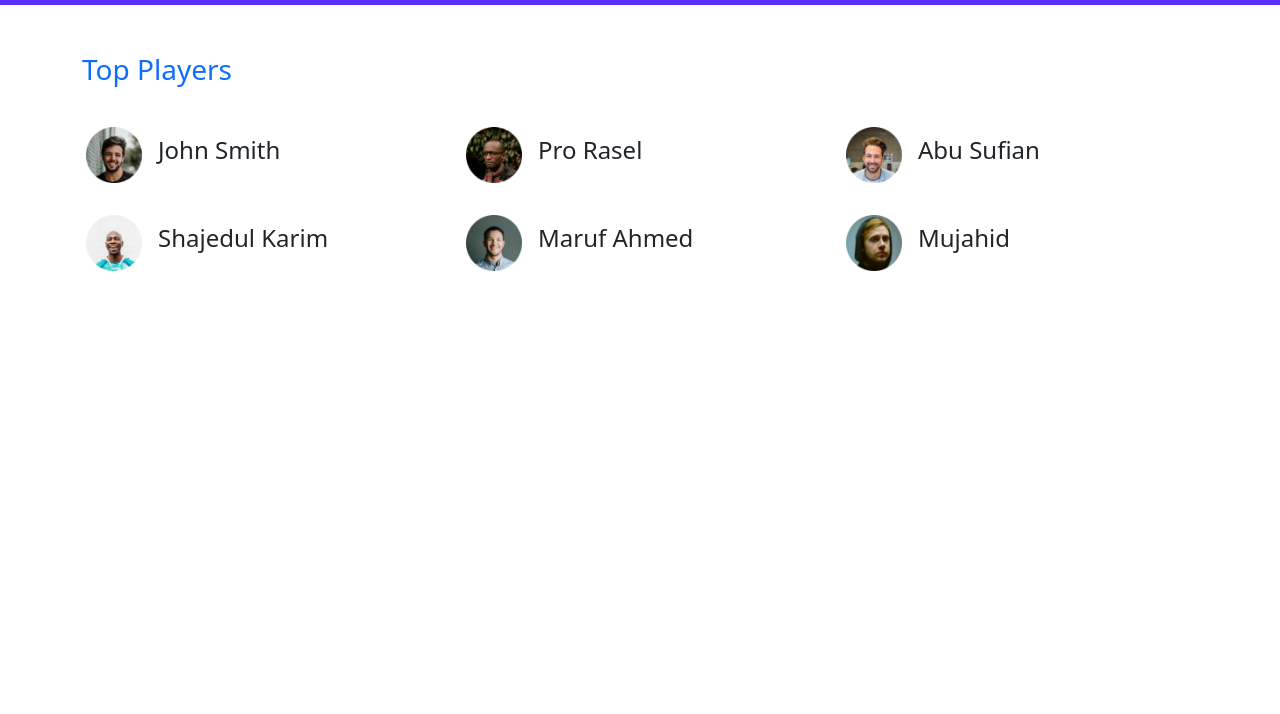
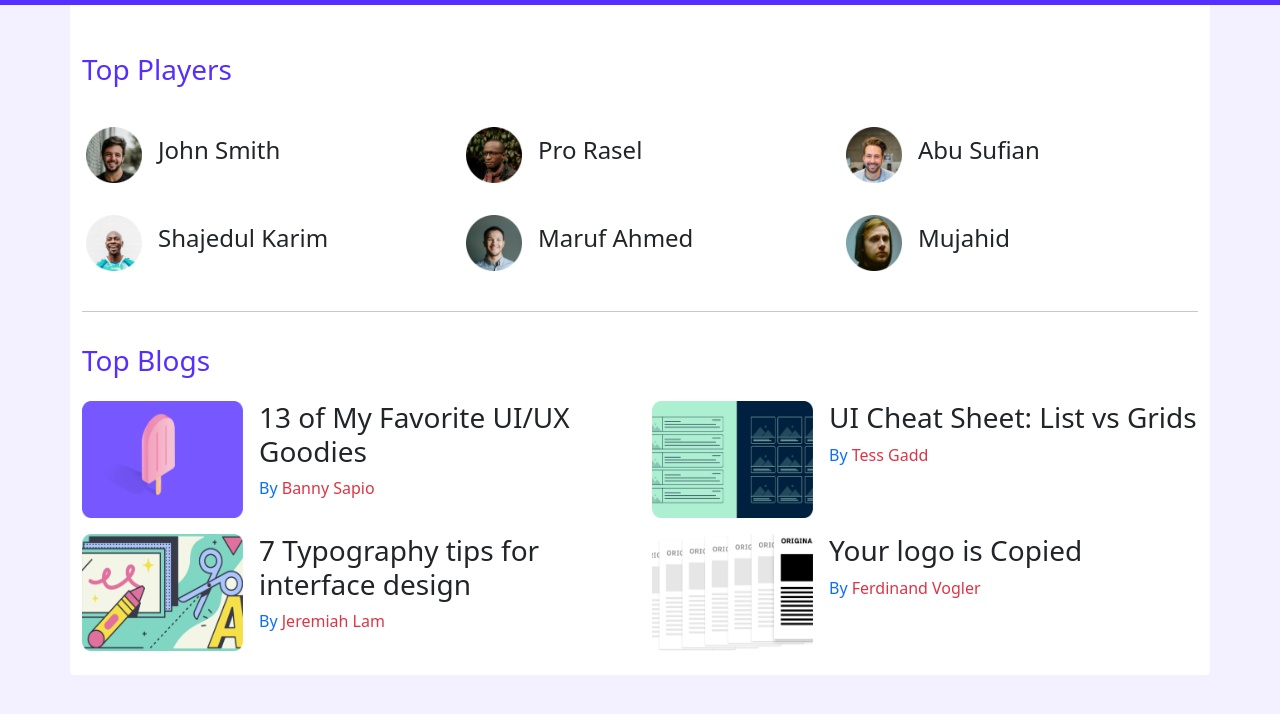
Before and after one commit to Mehdi39/Leader-Board-Bootstrap, a plain HTML site: page index.html in a window 1280 px wide. Shown: the part 72-786 px from the top of the page. Drawn offline with nearby package versions, Linux system fonts and the light colour scheme.

Commit message:
Top Blogs

```diff
--- a/index.html
+++ b/index.html
@@ -8,7 +8,7 @@
     <link rel="stylesheet" href="css/style.css">
     <title>Leader Board Bootstrap</title>
 </head>
-<body>
+<body style="background-color: #F3F1FF;">
     <header>
         <nav class="navbar navbar-expand-lg navbar-dark" style="background-color: #562EFF">
             <div class="container">
@@ -39,40 +39,81 @@
           </nav>
     </header>
     <main>
-        <section class="container">
-            <div>
-                <h3 class="text-primary pt-5">Top Players</h3>
+        <section class="container bg-white rounded-bottom">
+            <div class="pb-2">
+                <h3 class="pt-5" style="color: #562EFF">Top Players</h3>
                 <div class="row pt-3">
-                    <div class="col-md-6 col-lg-4 d-flex align-items-center p-3">
+                    <div class="col-12 col-md-6 col-lg-4 d-flex align-items-center p-3">
                         <img class="me-3" width="56" src="images/players/player-1.png" alt="">
                         <h4>John Smith</h4>
                     </div>
-                    <div class="col-md-6 col-lg-4 d-flex align-items-center p-3">
+                    <div class="col-12 col-md-6 col-lg-4 d-flex align-items-center p-3">
                         <img class="me-3" width="56" src="images/players/player-2.png" alt="">
                         <h4>Pro Rasel</h4>
                     </div>
-                    <div class="col-md-6 col-lg-4 d-flex align-items-center p-3">
+                    <div class="col-12 col-md-6 col-lg-4 d-flex align-items-center p-3">
                         <img class="me-3" width="56" src="images/players/player-3.png" alt="">
                         <h4>Abu Sufian</h4>
                     </div>
-                    <div class="col-md-6 col-lg-4 d-flex align-items-center p-3">
+                    <div class="col-12 col-md-6 col-lg-4 d-flex align-items-center p-3">
                         <img class="me-3" width="56" src="images/players/player-4.png" alt="">
                         <h4>Shajedul Karim</h4>
                     </div>
-                    <div class="col-md-6 col-lg-4 d-flex align-items-center p-3">
+                    <div class="col-12 col-md-6 col-lg-4 d-flex align-items-center p-3">
                         <img class="me-3" width="56" src="images/players/player-5.png" alt="">
                         <h4>Maruf Ahmed</h4>
                     </div>
-                    <div class="col-md-6 col-lg-4 d-flex align-items-center p-3">
+                    <div class="col-12 col-md-6 col-lg-4 d-flex align-items-center p-3">
                         <img class="me-3" width="56" src="images/players/player-6.png" alt="">
                         <h4>Mujahid</h4>
                     </div>
-
                 </div>
             </div>
-            <div>
+            <hr>
+            <div class="pb-2">
+                <h3 class="pt-3 pb-3" style="color: #562EFF">Top Blogs</h3>
+                <div class="row ">
+                    <div class="col-md-12 col-lg-6 d-flex pb-3">
+                        <img class="pe-3" width="177" height="117" src="images/blogs/blog-1.png" alt="">
+                        <div>
+                            <h3>
+                                13 of My Favorite UI/UX Goodies
+                            </h3>
+                            <p class="text-primary">By <span class="text-danger">Banny Sapio</span></p>
+                        </div>
+                    </div>
+                    <div class="col-md-12 col-lg-6 d-flex pb-3">
+                        <img class="pe-3" width="177" height="117" src="images/blogs/blog-2.png" alt="">
+                        <div>
+                            <h3>
+                                UI Cheat Sheet: List vs Grids
+                            </h3>
+                            <p class="text-primary">By <span class="text-danger">Tess Gadd</span></p>
+                        </div>
+                    </div>
+                    <div class="col-md-12 col-lg-6 d-flex pb-3">
+                        <img class="pe-3" width="177" height="117" src="images/blogs/blog-3.png" alt="">
+                        <div>
+                            <h3>
+                                7 Typography tips for interface design
+                            </h3>
+                            <p class="text-primary">By <span class="text-danger">Jeremiah Lam</span></p>
+                        </div>
+                    </div>
+                    <div class="col-md-12 col-lg-6 d-flex pb-3">
+                        <img class="pe-3" width="177" height="117" src="images/blogs/blog-4.png" alt="">
+                        <div>
+                            <h3>
+                                Your logo is Copied
+                            </h3>
+                            <p class="text-primary">By <span class="text-danger">Ferdinand Vogler</span></p>
+                        </div>
+                    </div>
+                </div>
+            </div>
+        </section>
+        <section>
 
-            </div>
         </section>
     </main>
 
```
